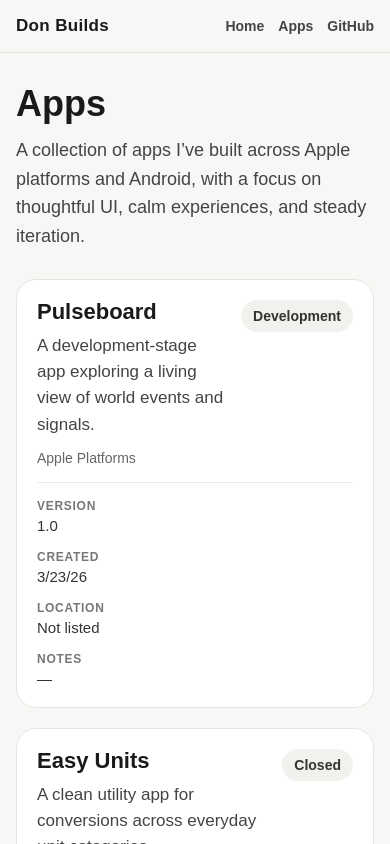
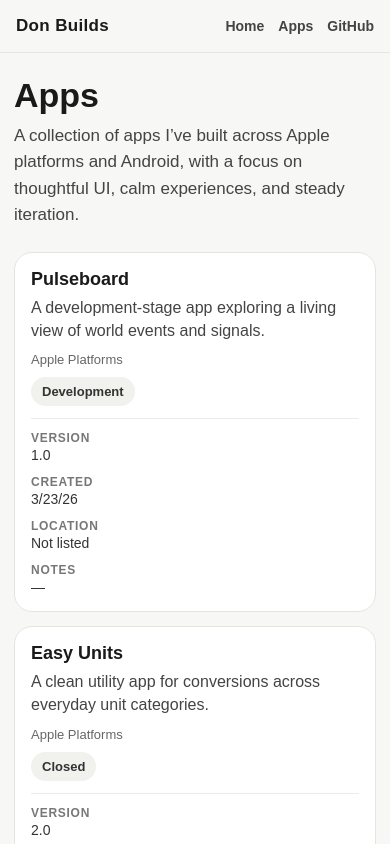
Before and after one commit to donnoel/apps-showcase, a Next.js app: page /apps in a window 390 px wide. Shown: the top 844 px of the page. Built offline with nearby package versions, Linux system fonts and the light colour scheme.

Commit message:
Tighten phone layout for apps and detail pages

```diff
--- a/app/apps/[slug]/page.module.css
+++ b/app/apps/[slug]/page.module.css
@@ -1,3 +1,4 @@
+
 .main {
   min-height: 100vh;
   padding: 56px 24px;
@@ -166,57 +167,106 @@
 
 @media (max-width: 767px) {
   .main {
-    padding: 32px 16px 56px;
+    padding: 24px 14px 44px;
+  }
+
+  .headerBlock {
+    display: block;
+    margin-bottom: 14px;
   }
 
   .title {
-    font-size: 40px;
+    font-size: 34px;
     line-height: 1.02;
+    margin-bottom: 10px;
   }
 
   .description {
-    font-size: 18px;
-    line-height: 1.55;
+    font-size: 17px;
+    line-height: 1.5;
+    margin-bottom: 10px;
   }
 
   .platform {
-    font-size: 15px;
+    font-size: 14px;
+    margin-bottom: 10px;
+  }
+
+  .badge {
+    font-size: 13px;
+    padding: 8px 12px;
+  }
+
+  .heroSection {
+    margin-bottom: 16px;
   }
 
   .heroFrame {
-    aspect-ratio: 5 / 4;
+    aspect-ratio: 4 / 3;
+    border-radius: 18px;
   }
 
   .metaCard,
   .linksCard,
   .storyCard {
-    padding: 20px;
+    padding: 18px;
+    border-radius: 18px;
+  }
+
+  .metaCard,
+  .linksCard {
+    margin-bottom: 16px;
   }
 
   .metaGrid {
     grid-template-columns: 1fr;
-    gap: 18px;
+    gap: 12px;
+  }
+
+  .metaLabel {
+    margin-bottom: 2px;
   }
 
   .metaValue {
-    font-size: 16px;
+    font-size: 15px;
   }
 
   .sectionTitle {
-    font-size: 22px;
+    font-size: 20px;
+    margin-bottom: 12px;
+  }
+
+  .linkRow {
+    gap: 10px;
+  }
+
+  .primaryLink,
+  .secondaryLink {
+    padding: 10px 14px;
+    font-size: 14px;
+  }
+
+  .storyGrid {
+    gap: 16px;
+  }
+
+  .storyHeading {
+    font-size: 17px;
+    margin-bottom: 6px;
   }
 
   .storyText {
-    font-size: 17px;
-    line-height: 1.65;
+    font-size: 16px;
+    line-height: 1.58;
   }
 
   .notFoundTitle {
-    font-size: 36px;
-    line-height: 1.08;
+    font-size: 34px;
+    line-height: 1.06;
   }
 
   .notFoundText {
-    font-size: 18px;
+    font-size: 17px;
+    line-height: 1.55;
   }
 }
--- a/app/apps/page.module.css
+++ b/app/apps/page.module.css
@@ -108,35 +108,73 @@
 
 @media (max-width: 767px) {
   .main {
-    padding: 32px 16px 56px;
+    padding: 24px 14px 44px;
   }
 
   .title {
-    font-size: 36px;
-    line-height: 1.08;
+    font-size: 34px;
+    line-height: 1.06;
+    margin-bottom: 10px;
   }
 
   .intro {
-    font-size: 18px;
-    margin-bottom: 28px;
+    font-size: 17px;
+    line-height: 1.55;
+    margin-bottom: 24px;
+    max-width: none;
+  }
+
+  .grid {
+    gap: 14px;
   }
 
   .card {
-    padding: 20px;
+    padding: 16px;
+    border-radius: 18px;
+  }
+
+  .cardHeader {
+    display: block;
+    margin-bottom: 12px;
+  }
+
+  .cardHeaderText {
+    min-width: 0;
   }
 
   .cardTitle {
-    font-size: 22px;
-    line-height: 1.12;
+    font-size: 18px;
+    line-height: 1.15;
+    margin: 0 0 6px;
   }
 
   .cardDescription {
-    font-size: 17px;
-    line-height: 1.55;
+    font-size: 16px;
+    line-height: 1.45;
+    margin: 0 0 10px;
+  }
+
+  .platform {
+    font-size: 13px;
+    margin-bottom: 10px;
+  }
+
+  .badge {
+    font-size: 13px;
+    padding: 7px 11px;
   }
 
   .metaGrid {
     grid-template-columns: 1fr;
-    gap: 16px;
+    gap: 12px;
+    padding-top: 12px;
+  }
+
+  .metaLabel {
+    margin-bottom: 2px;
+  }
+
+  .metaValue {
+    font-size: 14px;
   }
 }
```
